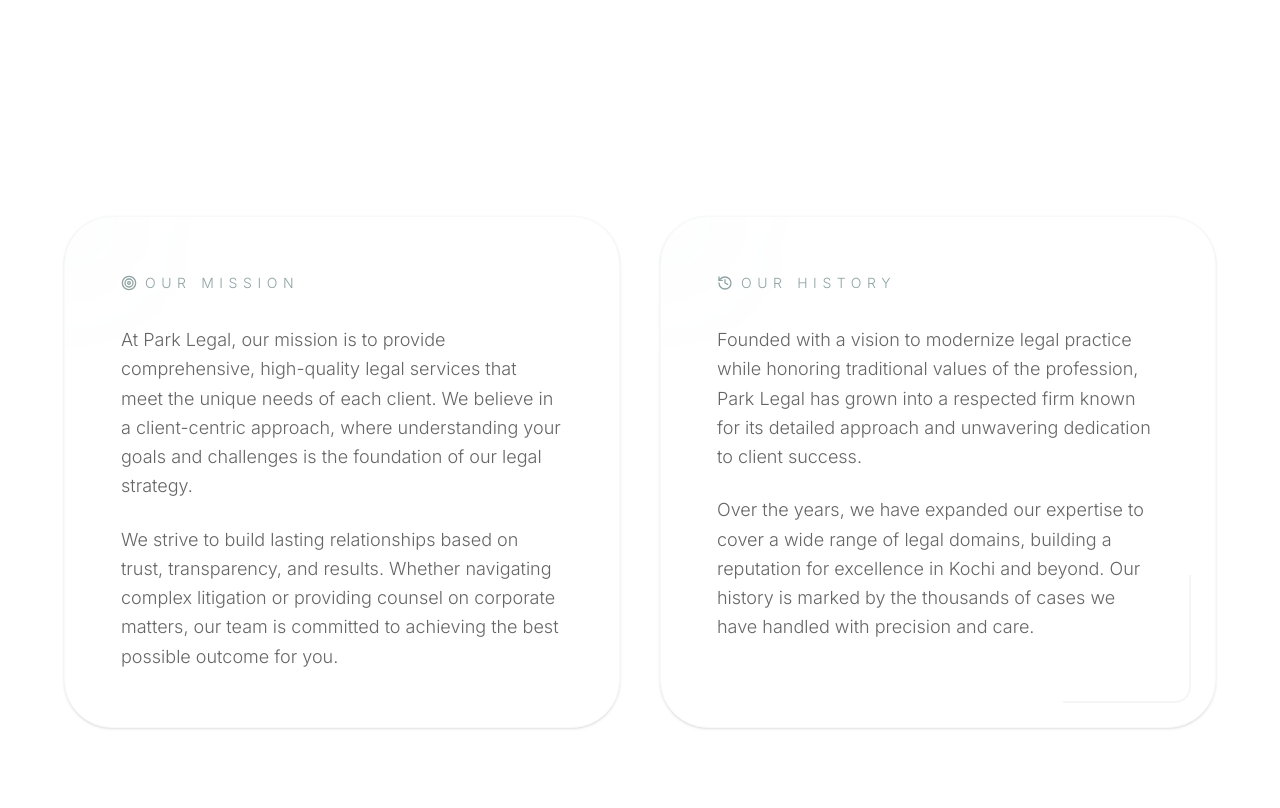
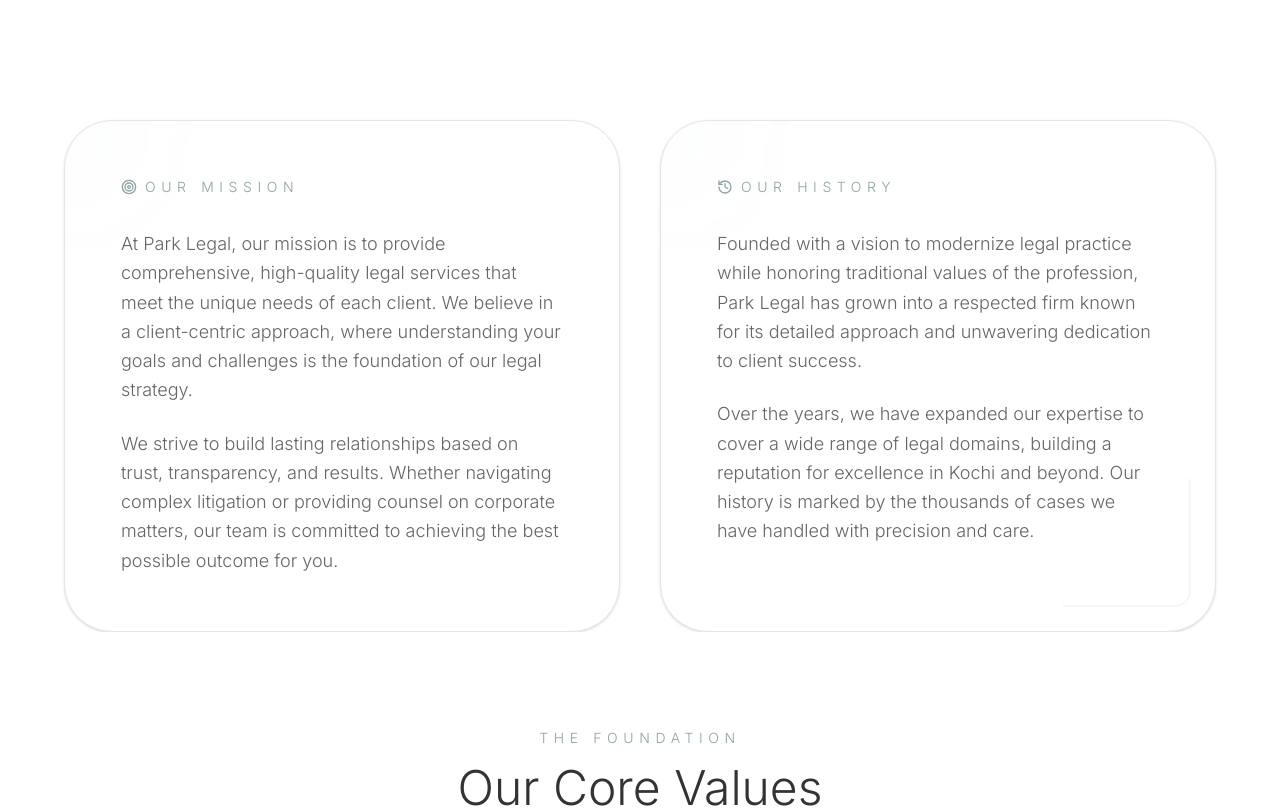
Before and after one commit to Rendersarc2026/park-legal, a Next.js app: page /about in a window 1280 px wide. Shown: the part 400-1208 px from the top of the page. Built offline with nearby package versions, Linux system fonts and the light colour scheme; a web font is replaced by a local one.

Commit message:
style: reduce vertical padding and update border colors in AboutContent section

```diff
--- a/src/components/AboutContent.tsx
+++ b/src/components/AboutContent.tsx
@@ -65,13 +65,13 @@
       </section>
 
       {/* Mission & History Section */}
-      <section className="py-24 px-4 md:px-8 bg-white">
+      <section className=" px-4 md:px-8 bg-white">
         <div className="max-w-6xl mx-auto">
           <div className="grid md:grid-cols-2 gap-10 items-stretch">
             {/* Our Mission Card */}
             <motion.div
               {...fadeInUp}
-              className="bg-white p-10 md:p-14 rounded-[3rem] border border-gray-100 shadow-sm flex flex-col relative overflow-hidden group hover:border-brand-primary/30 transition-all duration-500"
+              className="bg-white p-10 md:p-14 rounded-[3rem] border border-gray-200 shadow-sm flex flex-col relative overflow-hidden group hover:border-brand-primary/30 "
             >
               <div className="absolute -top-12 -left-12 w-24 h-24 bg-brand-primary/5 rounded-full blur-3xl group-hover:bg-brand-primary/10 transition-colors"></div>
               <div className="relative z-10">
@@ -95,7 +95,7 @@
               whileInView={{ opacity: 1, x: 0 }}
               viewport={{ once: true }}
               transition={{ duration: 1 }}
-              className="bg-white p-10 md:p-14 rounded-[3rem] border border-gray-100 shadow-sm flex flex-col relative overflow-hidden group hover:border-brand-primary/30 transition-all duration-500"
+              className="bg-white p-10 md:p-14 rounded-[3rem] border border-gray-200 shadow-sm flex flex-col relative overflow-hidden group hover:border-brand-primary/30"
             >
               <div className="absolute -top-12 -left-12 w-24 h-24 bg-brand-primary/5 rounded-full blur-3xl group-hover:bg-brand-primary/10 transition-colors"></div>
               <div className="relative z-10">
```
